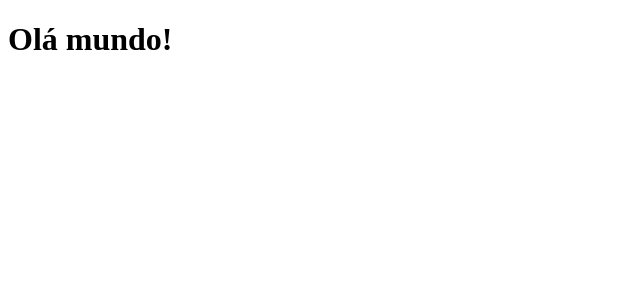
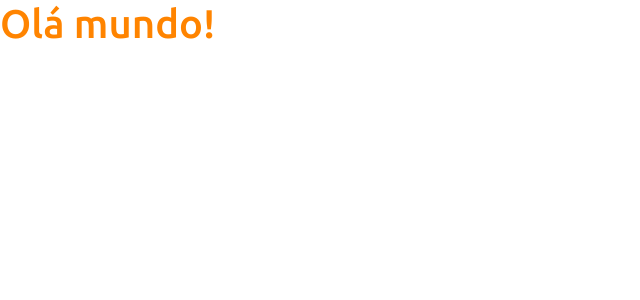
Before and after one commit to andrewmvk/ProjetoSDS4, a React (Create React App) app in the folder frontend/: page / in a window 1280 px wide. Shown: the top 300 px of the page, without its empty margins (0-640 px from the left). Built offline with nearby package versions, Linux system fonts and the light colour scheme.

Commit message:
Bootstrap

```diff
--- a/frontend/package.json
+++ b/frontend/package.json
@@ -3,6 +3,8 @@
   "version": "0.1.0",
   "private": true,
   "dependencies": {
+    "@popperjs/core": "^2.10.1",
+    "@testing-library/dom": "^8.2.0",
     "@testing-library/jest-dom": "^5.11.4",
     "@testing-library/react": "^11.1.0",
     "@testing-library/user-event": "^12.1.10",
@@ -10,6 +12,7 @@
     "@types/node": "^12.0.0",
     "@types/react": "^17.0.0",
     "@types/react-dom": "^17.0.0",
+    "bootstrap": "^5.1.1",
     "react": "^17.0.2",
     "react-dom": "^17.0.2",
     "react-scripts": "4.0.3",
--- a/frontend/src/App.tsx
+++ b/frontend/src/App.tsx
@@ -3,7 +3,8 @@
 function App() {
   return (
     <div>
-      <h1>Olá mundo!</h1>
+      <h1 className="text-primary">Olá mundo!</h1>
+      {/*O text-primary é que foi definido em "styles.css"*/}
     </div>
   );
 }
--- /dev/null
+++ b/frontend/src/assets/css/styles.css
@@ -0,0 +1,34 @@
+@import url('https://fonts.googleapis.com/css2?family=Ubuntu:wght@300;400;500;700&display=swap');/*Aqui estamos importando uma fonte do
+google podemos pesquisar "fontes google" escolher uma fonte e suas variáveis e então importar*/
+:root { /*O :root é para definiar as variáveis (abaixo) de forma global, uma delas é a "color-primary"*/
+    --color-primary: #FF8400;
+}
+
+html, body {
+    height: 100%;
+    font-family: "Ubuntu", sans-serif;
+}/*Aqui a fonte família é a Ubuntu que importamos e, se não for encontrada, sans-serif*/
+
+#root {
+    display: flex;
+    flex-direction: column;
+    height: 100%;
+}
+/*Tudo que tem um ponto antes tem relação com o bootstrap*/
+.content {
+    flex: 1 0 auto;
+}
+
+.footer {
+    flex-shrink: 0;
+    text-align: center;
+}
+
+/*A cor teve que ser especificada porque o bootstrap tem cores padrões para esses nomes*/
+.bg-primary {
+    background-color: var(--color-primary) !important;
+}
+
+.text-primary {
+    color: var(--color-primary) !important;
+}
--- a/frontend/src/index.tsx
+++ b/frontend/src/index.tsx
@@ -1,5 +1,7 @@
 import React from 'react';
 import ReactDOM from 'react-dom';
+import 'bootstrap/dist/css/bootstrap.css';
+import 'assets/css/styles.css';
 import App from './App';
 
 ReactDOM.render(
```
Also changed, not shown: 2 other files (tests, documents, lock files or other folders).
